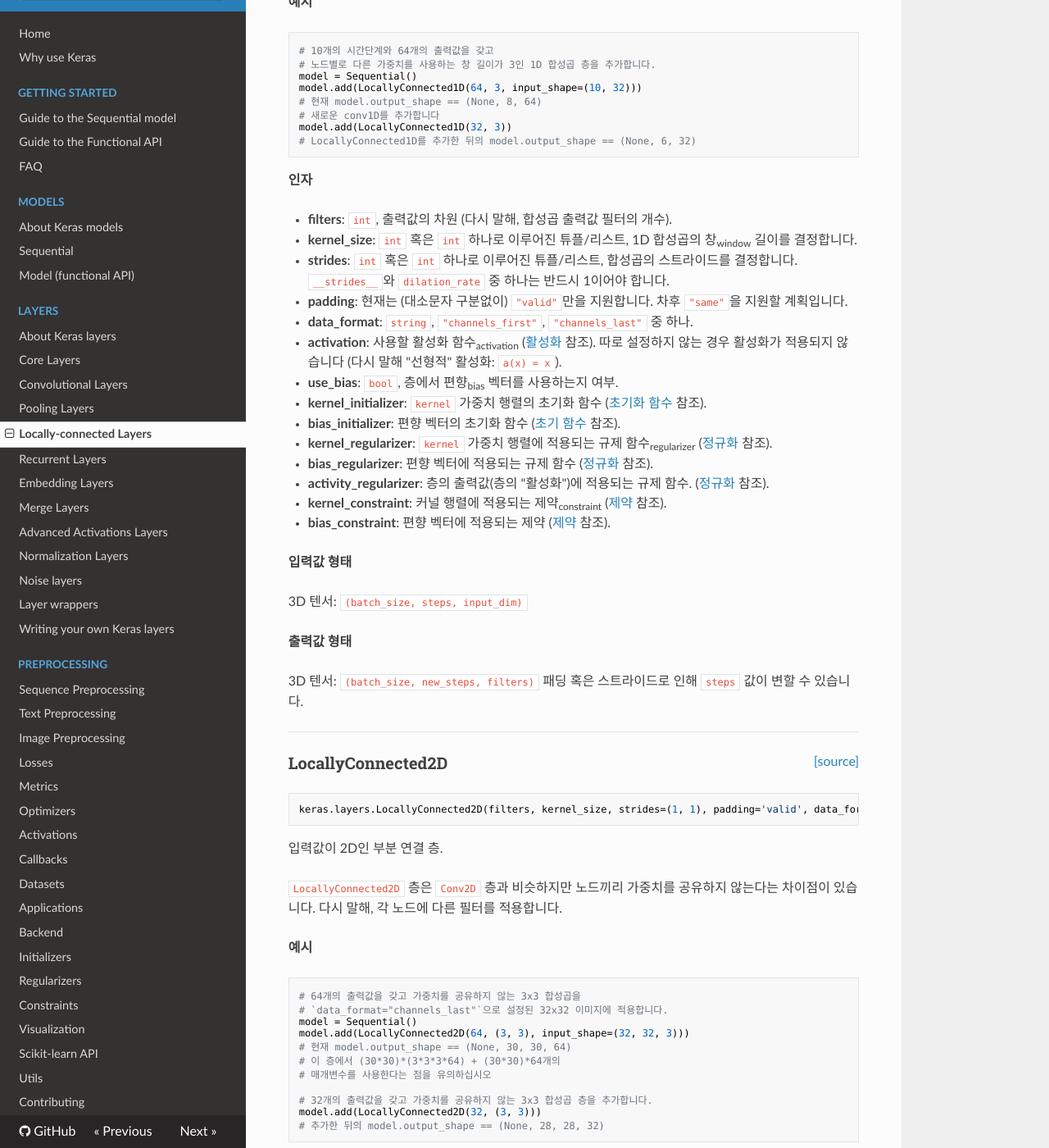
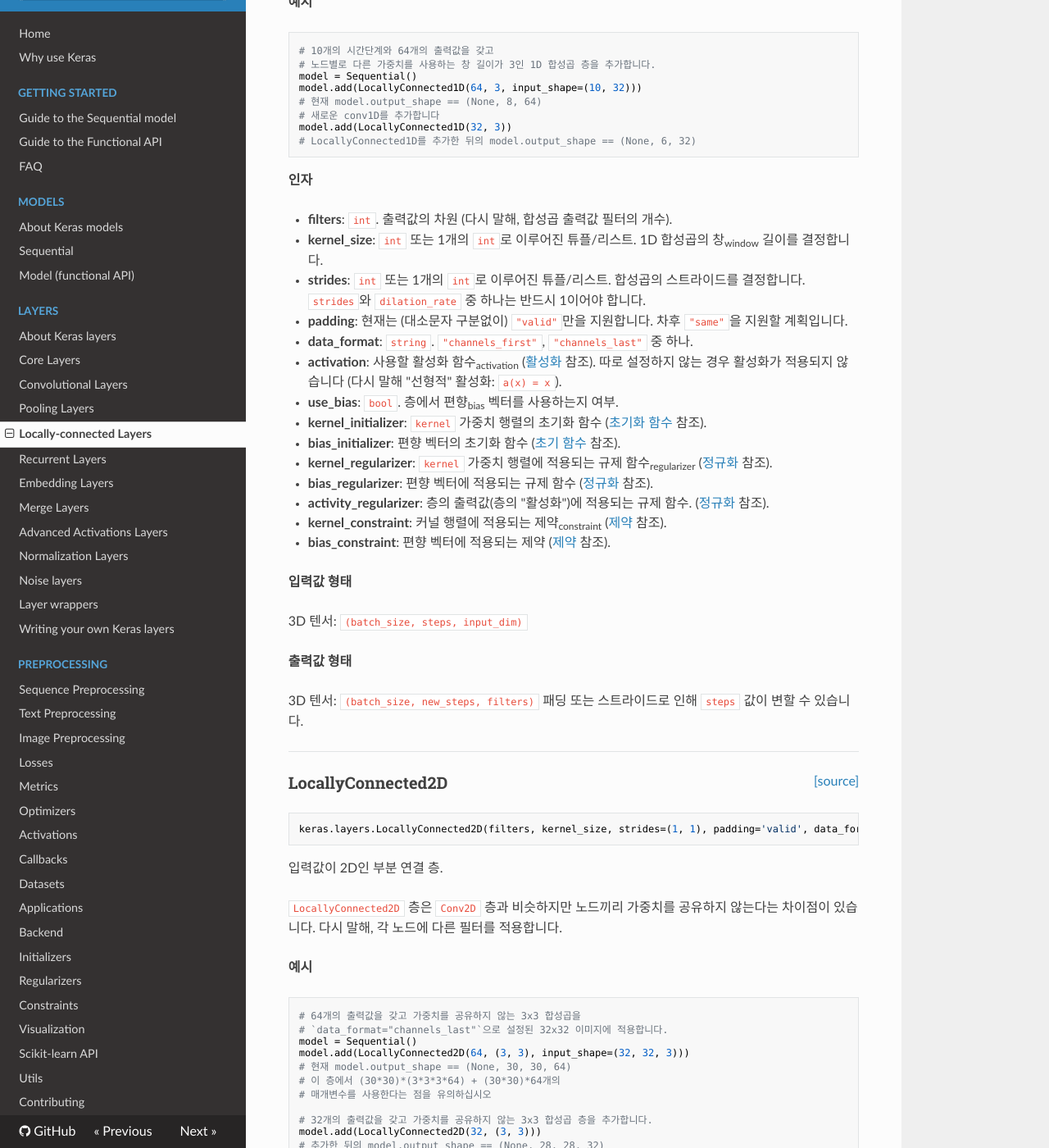
Before and after one commit to keras-team/keras-docs-ko, an MkDocs documentation site: the page built from sources/layers/local.md, in a window 1280 px wide and 1400 px high, scrolled down 335 px. Shown: the whole window at 82% size. Built offline with MkDocs 1.6.1, drawn with Linux system fonts in a browser that asks for light colours; nearby versions of some CDN libraries; some of the changed text lies outside the part shown.

Commit message:
Update local.md
혹은 -> 또는
자료형을 나타내는 단어 뒤의 ,(쉼표)를 .(마침표)로 수정

```diff
--- a/sources/layers/local.md
+++ b/sources/layers/local.md
@@ -26,21 +26,21 @@
 
 __인자__
 
-- __filters__: `int`, 출력값의 차원
+- __filters__: `int`. 출력값의 차원
     (다시 말해, 합성곱 출력값 필터의 개수).
-- __kernel_size__: `int` 혹은 `int` 하나로 이루어진 튜플/리스트,
+- __kernel_size__: `int` 또는 1개의 `int`로 이루어진 튜플/리스트.
     1D 합성곱의 창<sub>window</sub> 길이를 결정합니다.
-- __strides__: `int` 혹은 `int` 하나로 이루어진 튜플/리스트,
+- __strides__: `int` 또는 1개의 `int`로 이루어진 튜플/리스트.
     합성곱의 스트라이드를 결정합니다.
-    `__strides__`와 `dilation_rate`  중 하나는 반드시 1이어야 합니다.
+    `strides`와 `dilation_rate`  중 하나는 반드시 1이어야 합니다.
 - __padding__: 현재는 (대소문자 구분없이) `"valid"`만을 지원합니다.
     차후 `"same"`을 지원할 계획입니다.
-- __data_format__: `string`, `"channels_first"`, `"channels_last"` 중 하나.
+- __data_format__: `string`. `"channels_first"`, `"channels_last"` 중 하나.
 - __activation__: 사용할 활성화 함수<sub>activation</sub>
     ([활성화](../activations.md) 참조).
     따로 설정하지 않는 경우 활성화가 적용되지 않습니다
     (다시 말해 "선형적" 활성화: `a(x) = x`).
-- __use_bias__: `bool`, 층에서 편향<sub>bias</sub> 벡터를 사용하는지 여부.
+- __use_bias__: `bool`. 층에서 편향<sub>bias</sub> 벡터를 사용하는지 여부.
 - __kernel_initializer__: `kernel` 가중치 행렬의 초기화 함수
     ([초기화 함수](../initializers.md) 참조).
 - __bias_initializer__: 편향 벡터의 초기화 함수
@@ -63,7 +63,7 @@
 __출력값 형태__
 
 3D 텐서: `(batch_size, new_steps, filters)`
-패딩 혹은 스트라이드로 인해 `steps` 값이 변할 수 있습니다.
+패딩 또는 스트라이드로 인해 `steps` 값이 변할 수 있습니다.
 
 ----
 
@@ -99,18 +99,18 @@
 
 __인자__
 
-- __filters__: `int`, 출력 공간의 차원
+- __filters__: `int`. 출력 공간의 차원
     (다시 말해 합성곱 층의 출력 필터의 개수).
-- __kernel_size__: `int` 1개, 또는 2D 합성곱 창의
+- __kernel_size__: `int`, 또는 2D 합성곱 창의
     넓이와 높이를 나타내는 `int` 2개로 이루어진 튜플/리스트.
     `int` 1개인 경우 모든 차원에 같은 값으로 설정합니다.
-- __strides__: `int` 1개, 혹은 넓이와 높이의
+- __strides__: `int`, 또는 넓이와 높이의
     스트라이드를 나타내는 `int` 2개로 이루어진 튜플/리스트.
     `int` 1개인 경우 모든 차원을 같은 값으로 설정합니다.
 - __padding__: 현재는 (대소문자 구분없이) `"valid"`만을 지원합니다.
     차후 `"same"`을 지원할 계획입니다.
 - __data_format__: `string`,
-    `"channels_last"` (기본값) 혹은 `"channels_first"`.
+    `"channels_last"` (기본값) 또는 `"channels_first"`.
     입력값의 형태.
     `"channels_last"`는 `(batch, height, width, channels)`, `"channels_first"`는
     `(batch, channels, height, width)`의 형태를 의미합니다.
```
